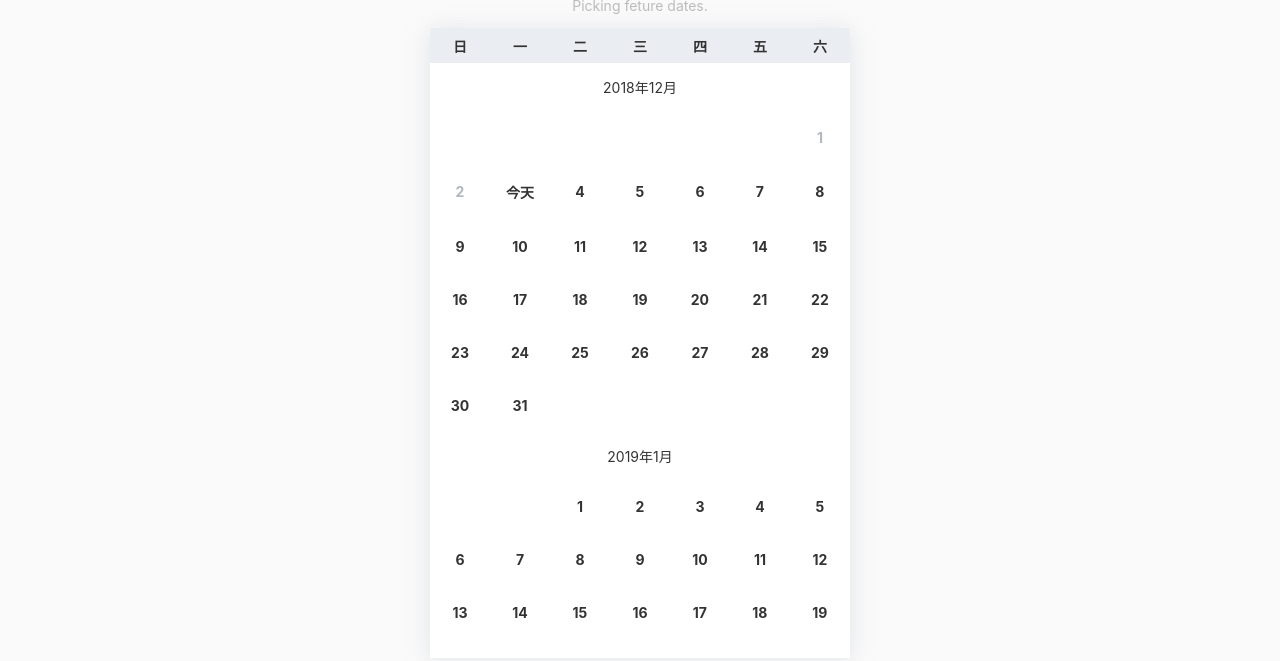
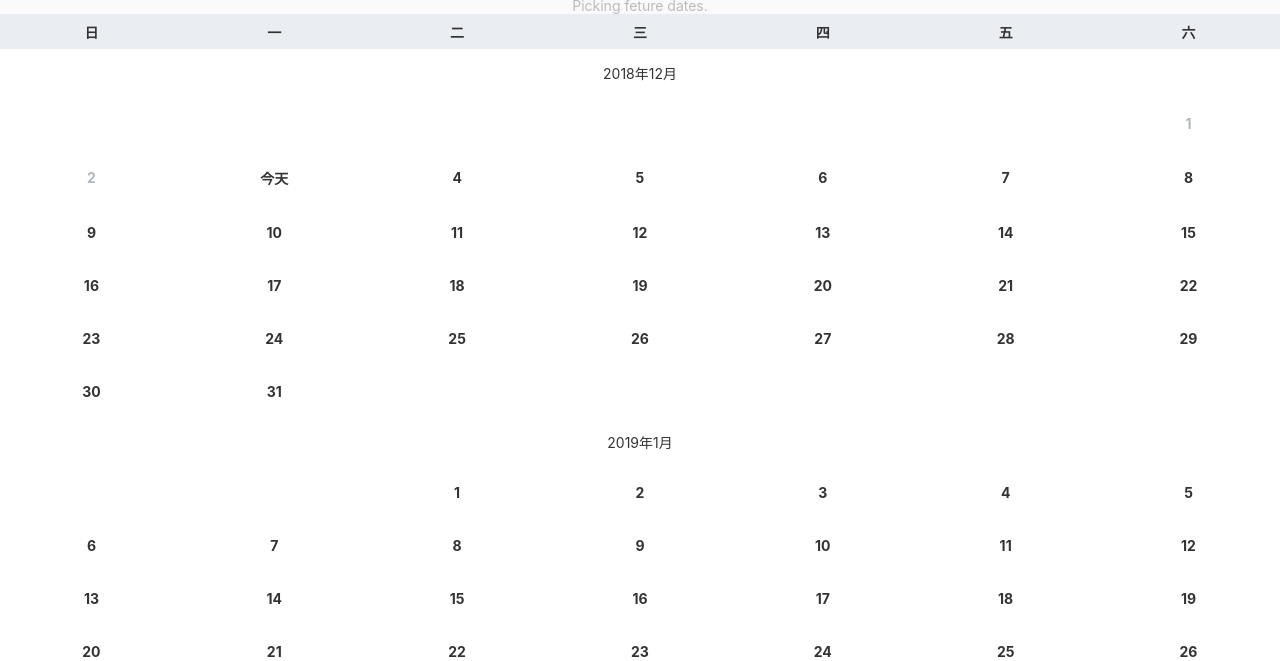
Before and after one commit to howareyouo/feture-calendar, a website: page index.html in a window 1280 px wide. Shown: the part 139-800 px from the top of the page. Drawn offline with Linux system fonts and the light colour scheme.

Commit message:
Update readme.

```diff
--- a/index.html
+++ b/index.html
@@ -47,9 +47,6 @@
     }
     blockquote {
       color: #bbbbbb;
-    }
-    .calendar-wrapper {
-      height: 100%;
     }
     header {
       margin: 0 auto;
@@ -104,9 +101,7 @@
   <blockquote>Picking feture dates.</blockquote>
 </header>
 
-<div class="calendar-wrapper">
-  <div id="f-cal"></div>
-</div>
+<div id="f-cal"></div>
 
 <footer>
   <p class="demo-picked">
```
Also changed, not shown: README.md.
